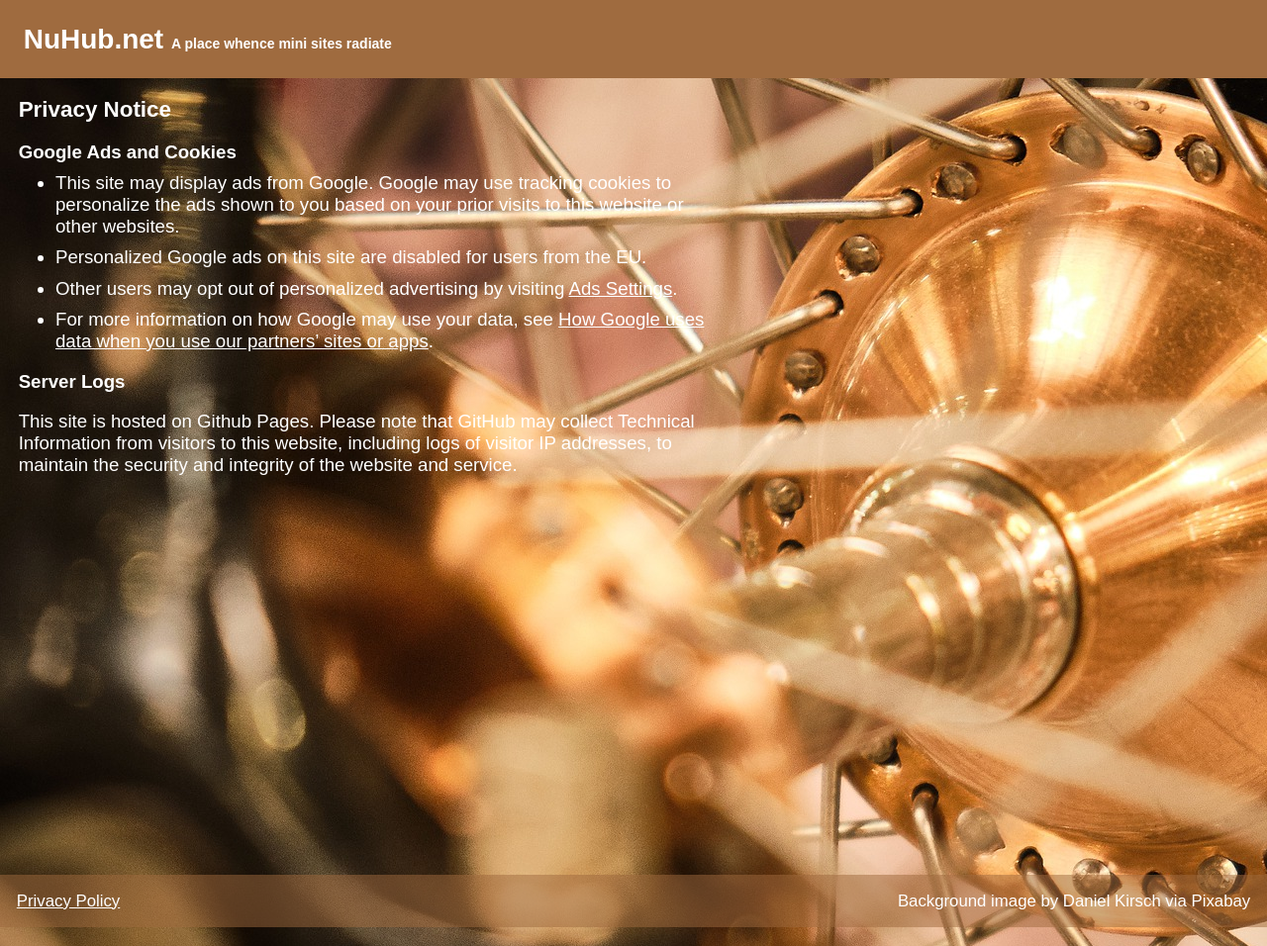
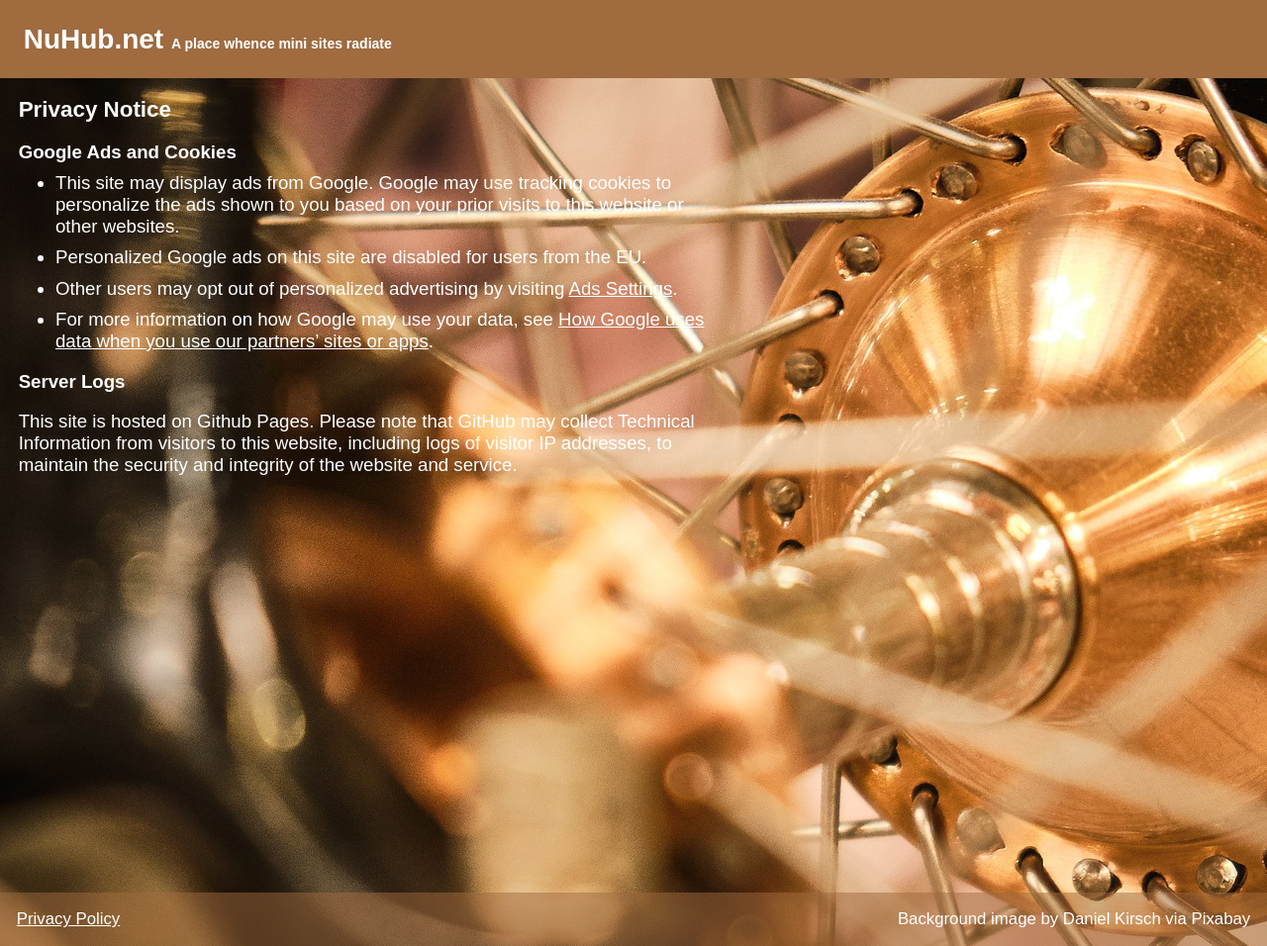
Before and after one commit to david672orford/david672github.io, a Jekyll site: the page built from privacy.md, in a window 1280 px wide. Shown: the whole page at 99% size. Built offline with Jekyll 4.4.1, drawn with Linux system fonts in a browser that asks for light colours; our own code applies the rules of GitHub Pages for plain Markdown files.

Commit message:
Update style.css

```diff
--- a/assets/css/style.css
+++ b/assets/css/style.css
@@ -11,7 +11,7 @@ BODY {
 	font-size: 14pt;
 	color: white;
 	background-color: grey;
-	padding-bottom: 2em;
+	padding-bottom: 3em;	/* space for footer */
 	}
 HEADER {
 	padding: 1em;
```
